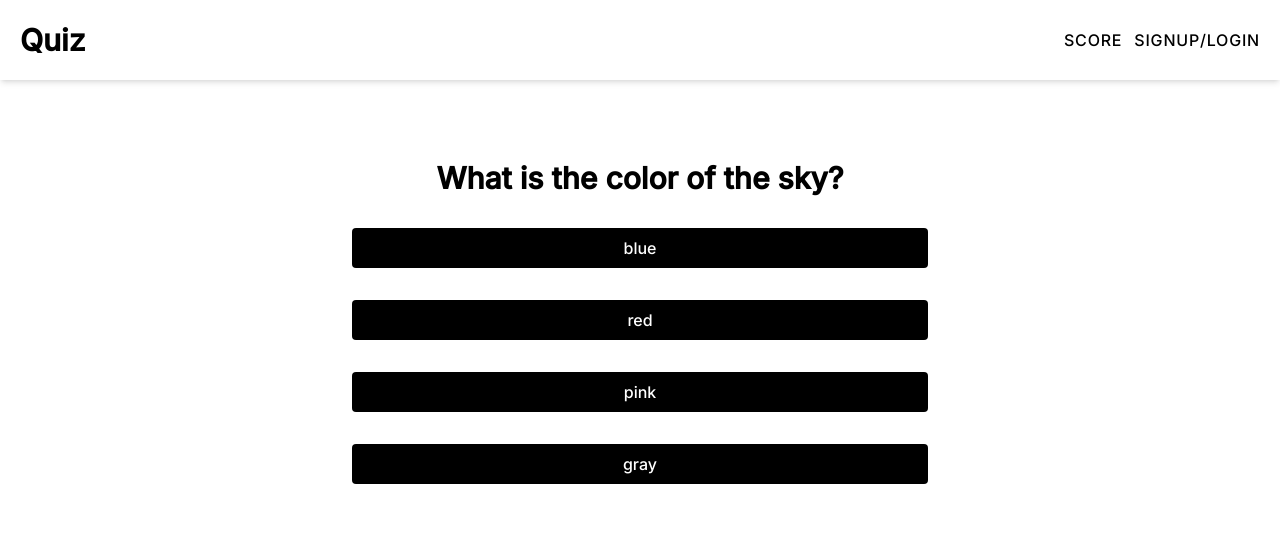
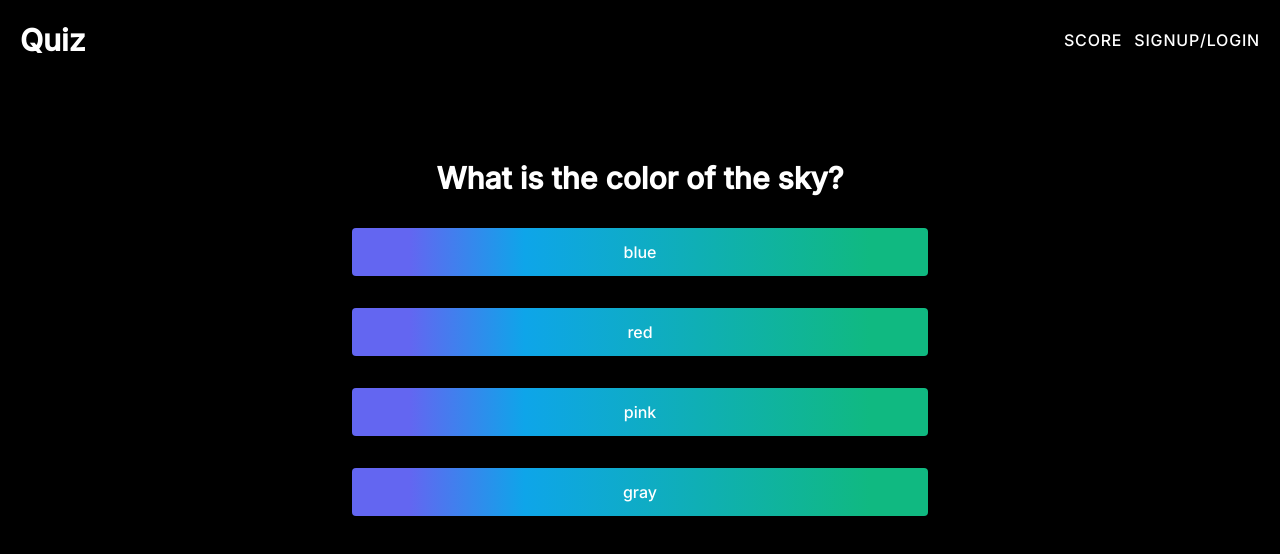
Before and after one commit to DevLyric/quiz-v2, a React (Vite) app: page /quiz in a window 1280 px wide. Shown: the top 554 px of the page. Built offline with nearby package versions, Linux system fonts and the light colour scheme; no server answers.

Commit message:
changing colors

```diff
--- a/src/components/Game.tsx
+++ b/src/components/Game.tsx
@@ -11,7 +11,7 @@ const Game = ({ question, currentQuestion, onSelectAnswer }: Props) => {
 
       {currentQuestion.map((item) => (
         <button
-          className="bg-black text-white font-medium rounded p-2"
+          className="bg-gradient-to-r from-indigo-500 from-10% via-sky-500 via-30% to-emerald-500 to-90% font-medium rounded p-3"
           onClick={() => onSelectAnswer(item)}
           key={item}
         >
--- a/src/index.css
+++ b/src/index.css
@@ -5,5 +5,7 @@
 @tailwind utilities;
 
 body {
+  background-color: black;
+  color: white;
   font-family: "Inter", sans-serif;
 }
--- a/src/pages/Home.tsx
+++ b/src/pages/Home.tsx
@@ -14,7 +14,7 @@ const Home = () => {
         </p>
 
         <Link to="/quiz">
-          <button className="rounded p-3 bg-black text-white font-medium">
+          <button className="rounded p-3 bg-white text-black font-medium">
             Start the Quiz
           </button>
         </Link>
```
